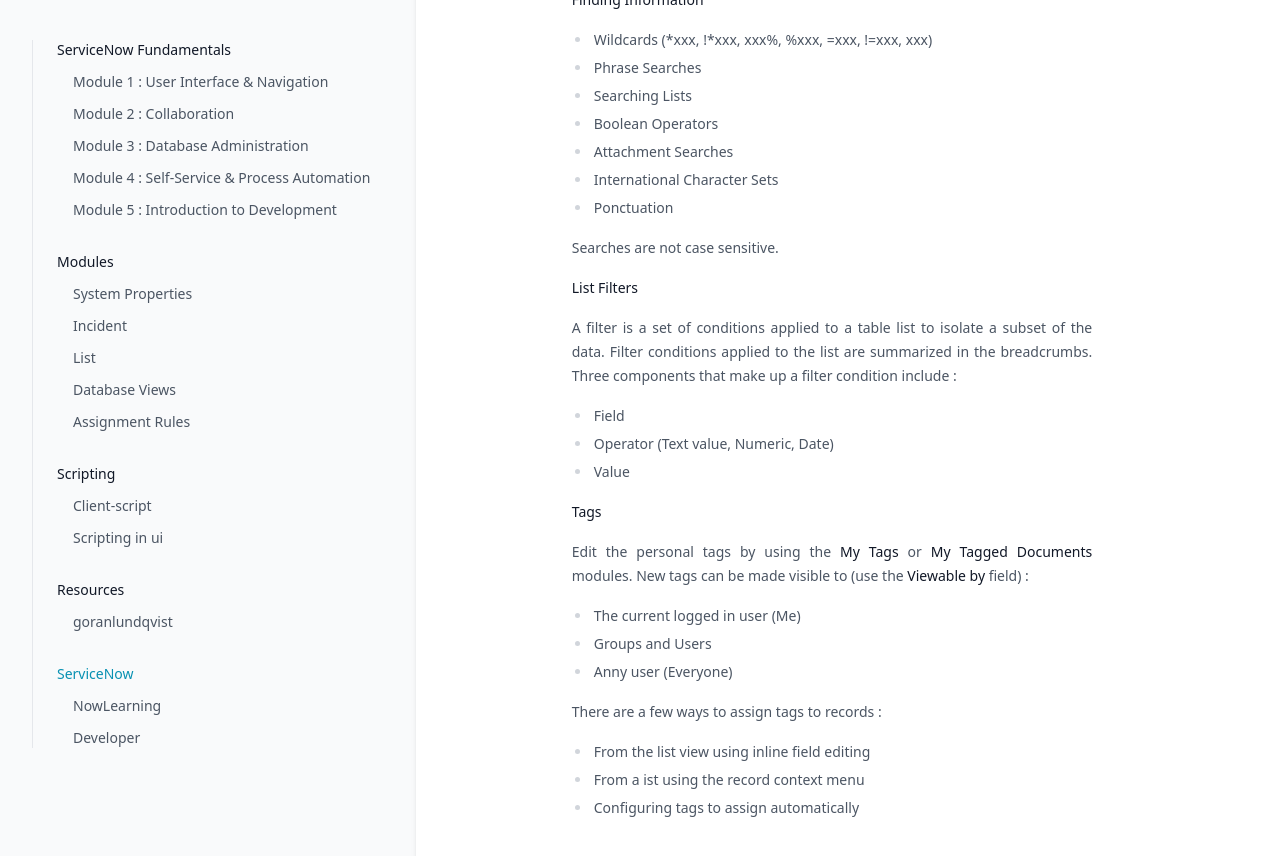
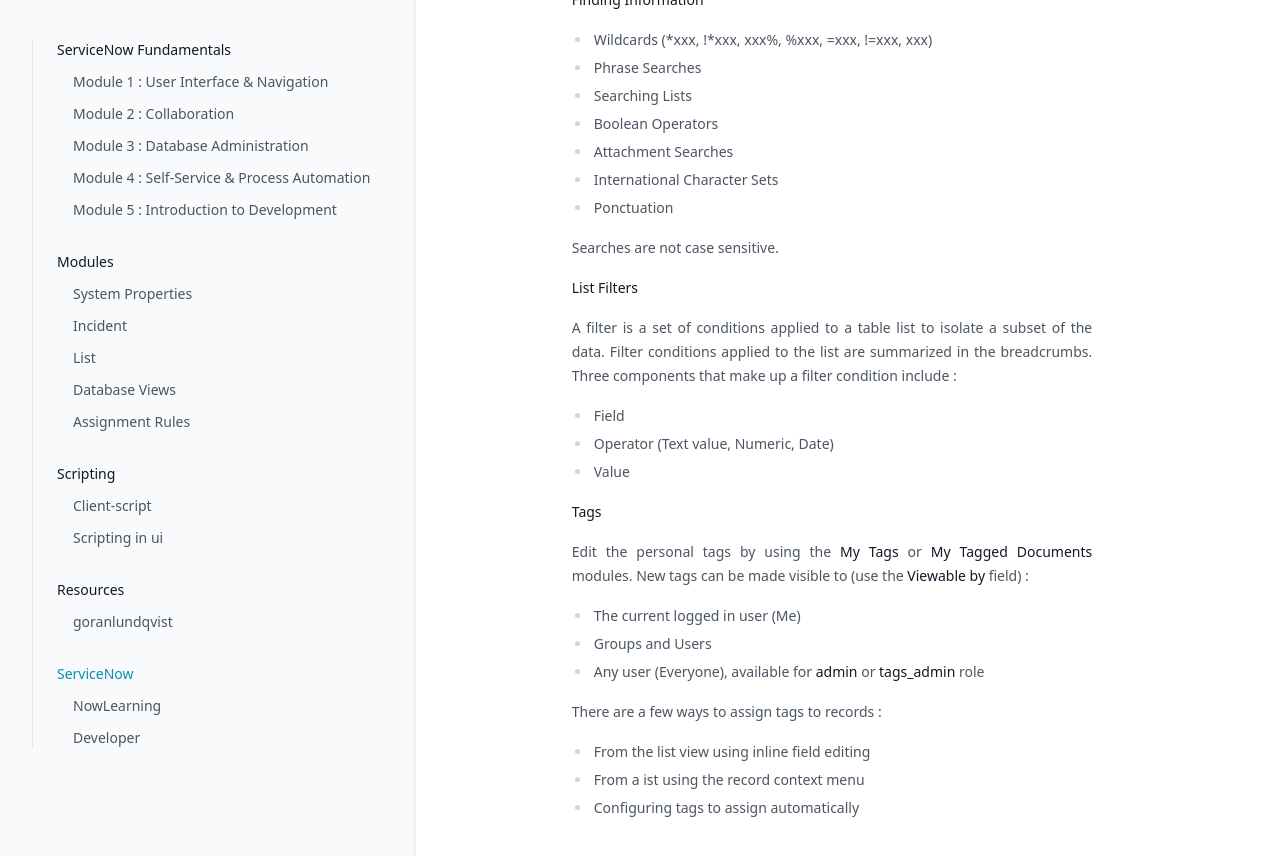
Before and after one commit to greglejeune/ebook, a Jekyll site: the page built from _servicenow/2021-11-01-snf-module1.md, in a window 1280 px wide and 900 px high, scrolled down 2419 px. Shown: the top 856 px of the window. Built offline with Jekyll 4.4.1, drawn with Linux system fonts in a browser that asks for light colours.

Commit message:
Update 2021-11-01-snf-module1.md

```diff
--- a/_servicenow/2021-11-01-snf-module1.md
+++ b/_servicenow/2021-11-01-snf-module1.md
@@ -162,7 +162,7 @@ category: snf
 <ul>
   <li>The current logged in user (Me)</li>
   <li>Groups and Users</li>
-  <li>Anny user (Everyone)</li>
+  <li>Any user (Everyone), available for <strong>admin</strong> or <strong>tags_admin</strong> role</li>
 </ul>
 
 <p style="text-align: justify;">
```
